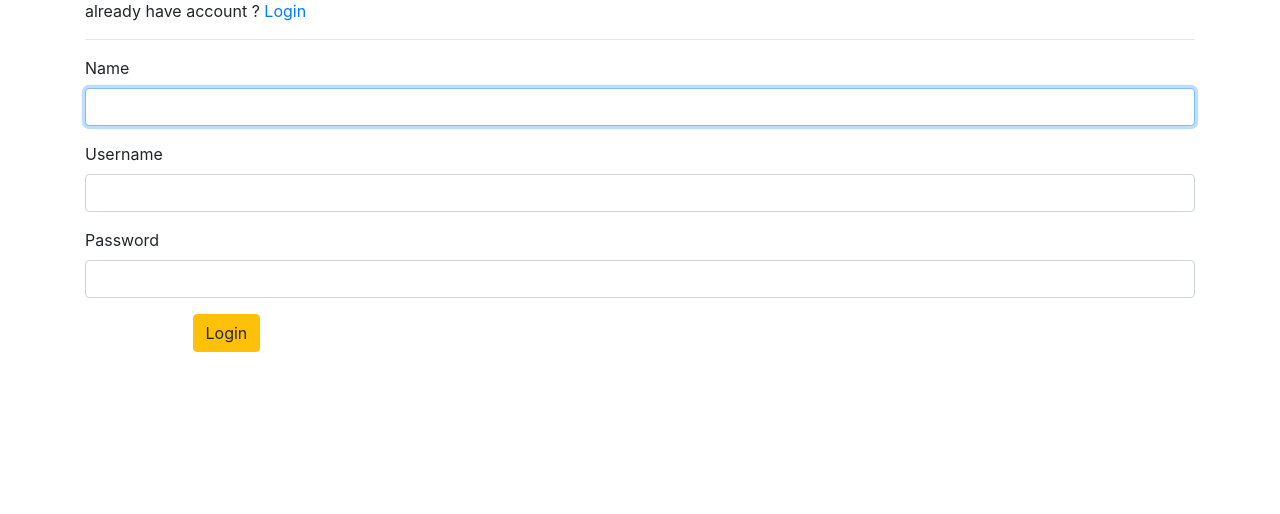
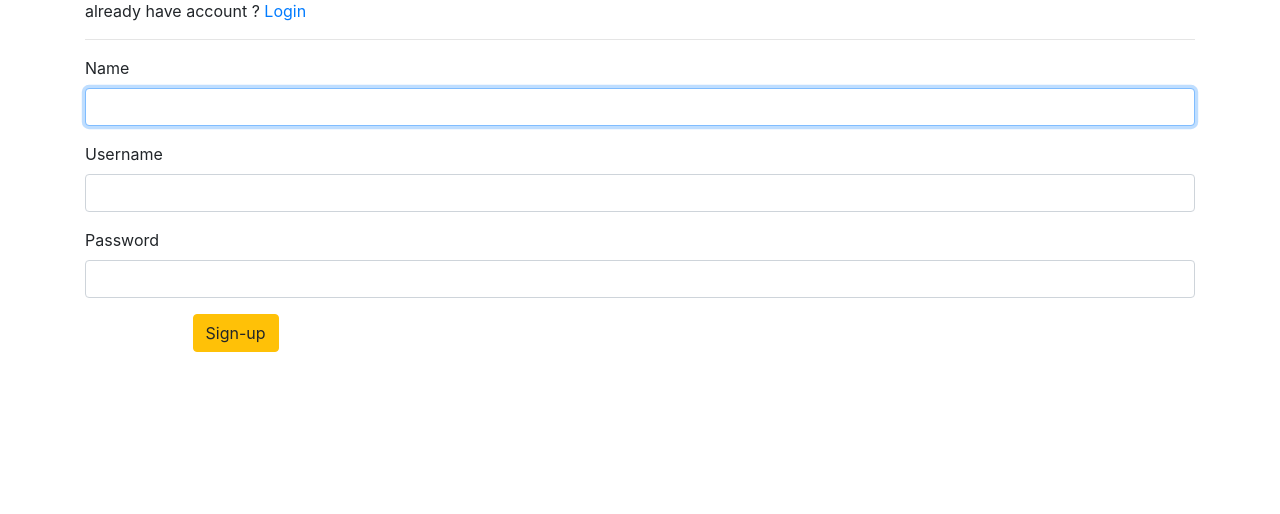
Before and after one commit to 11Dwiwijaya/zGram, a Yii app: template views/site/signup.php in a window 1280 px wide. Shown: the part 167-681 px from the top of the page. Run offline with PHP 8.4 and a stand-in for Yii, Linux system fonts and the light colour scheme; the template is opened without the code that fills it, so the values that code supplies are empty; form fields are guessed from the names that the template uses; some libraries are stand-ins or nearby versions.

Commit message:
sign-up btn

```diff
--- a/views/site/signup.php
+++ b/views/site/signup.php
@@ -35,7 +35,7 @@ already have account ? <a href="<?= Url::to(['/site/login',]); ?>">Login </a>
 <div class="form-group">
     <div class="offset-lg-1 col-lg-11">
 
-        <?= Html::submitButton('Login', ['class' => 'btn btn-warning', 'name' => 'login-button']) ?>
+        <?= Html::submitButton('Sign-up', ['class' => 'btn btn-warning', 'name' => 'login-button']) ?>
 
     </div>
     <br>
```
